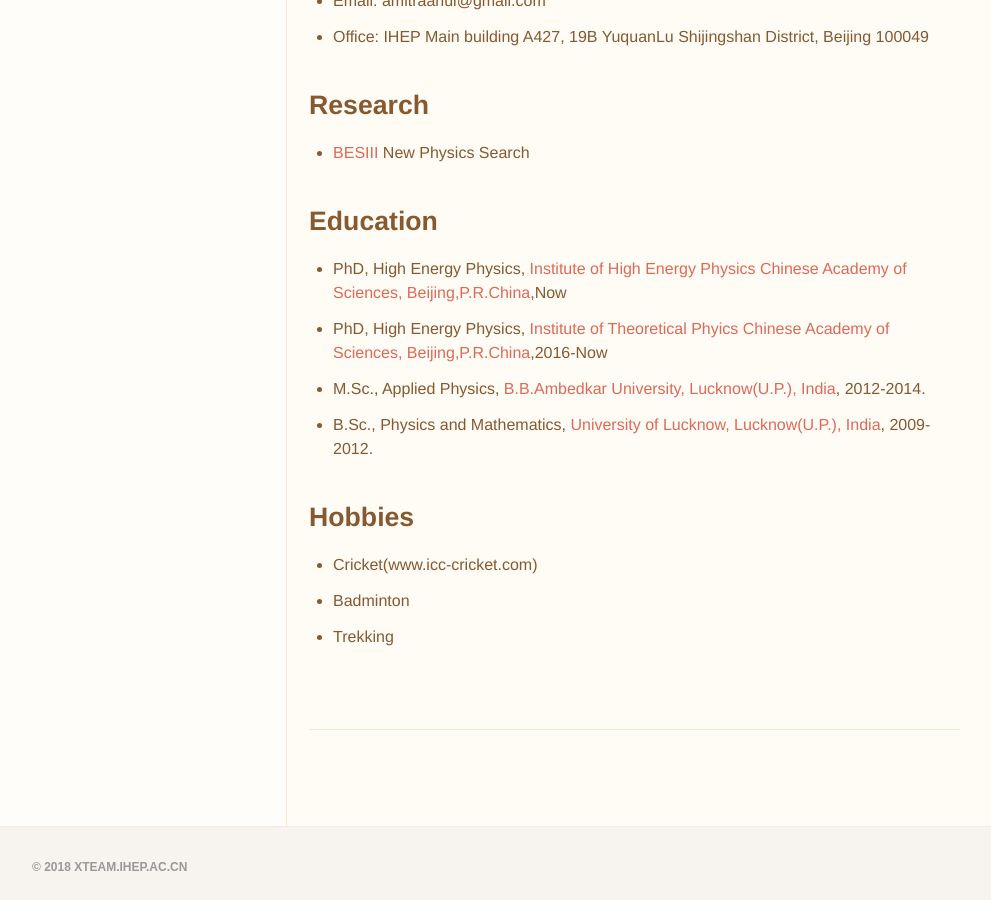
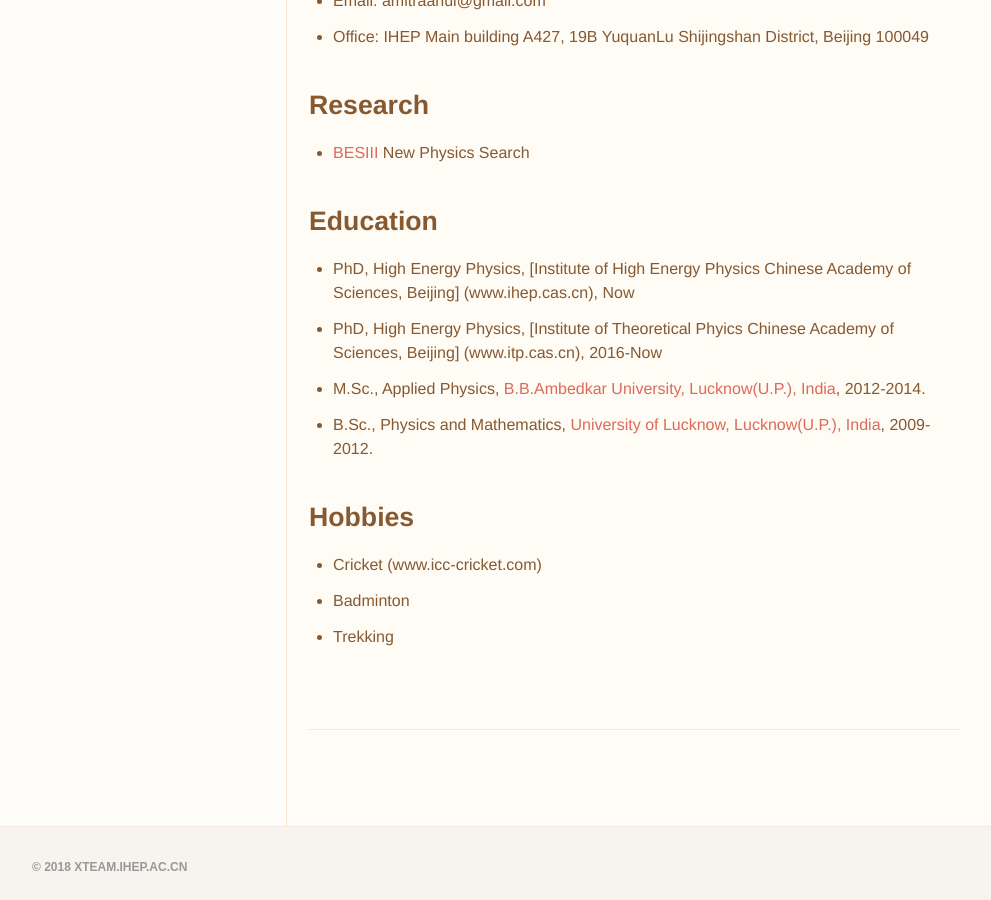
Before and after one commit to dt-np/xteam, a Jekyll site: the page built from _members/Amit_Pathak.md, in a window 1280 px wide and 900 px high, scrolled down 632 px. Shown: the whole window, without its empty margins (144-1135 px from the left). Built offline with Jekyll 4.4.1, drawn with Linux system fonts in a browser that asks for light colours.

Commit message:
Update Amit_Pathak.md

```diff
--- a/_members/Amit_Pathak.md
+++ b/_members/Amit_Pathak.md
@@ -14,12 +14,12 @@
 - [BESIII](http://bes3.ihep.ac.cn) New Physics Search
 
 ## Education
-- PhD, High Energy Physics, [Institute of High Energy Physics Chinese Academy of Sciences, Beijing,P.R.China](www.ihep.cas.cn),Now
-- PhD, High Energy Physics, [Institute of Theoretical Phyics Chinese Academy of Sciences, Beijing,P.R.China](www.itp.cas.cn),2016-Now
+- PhD, High Energy Physics, [Institute of High Energy Physics Chinese Academy of Sciences, Beijing] (www.ihep.cas.cn), Now
+- PhD, High Energy Physics, [Institute of Theoretical Phyics Chinese Academy of Sciences, Beijing] (www.itp.cas.cn), 2016-Now
 - M.Sc., Applied Physics, [B.B.Ambedkar University, Lucknow(U.P.), India](www.bbau.ac.in), 2012-2014.
 - B.Sc., Physics and Mathematics, [University of Lucknow, Lucknow(U.P.), India](www.lkouniv.ac.in), 2009-2012.
 
 ## Hobbies
-- Cricket(www.icc-cricket.com)
+- Cricket (www.icc-cricket.com)
 - Badminton
 - Trekking
```
